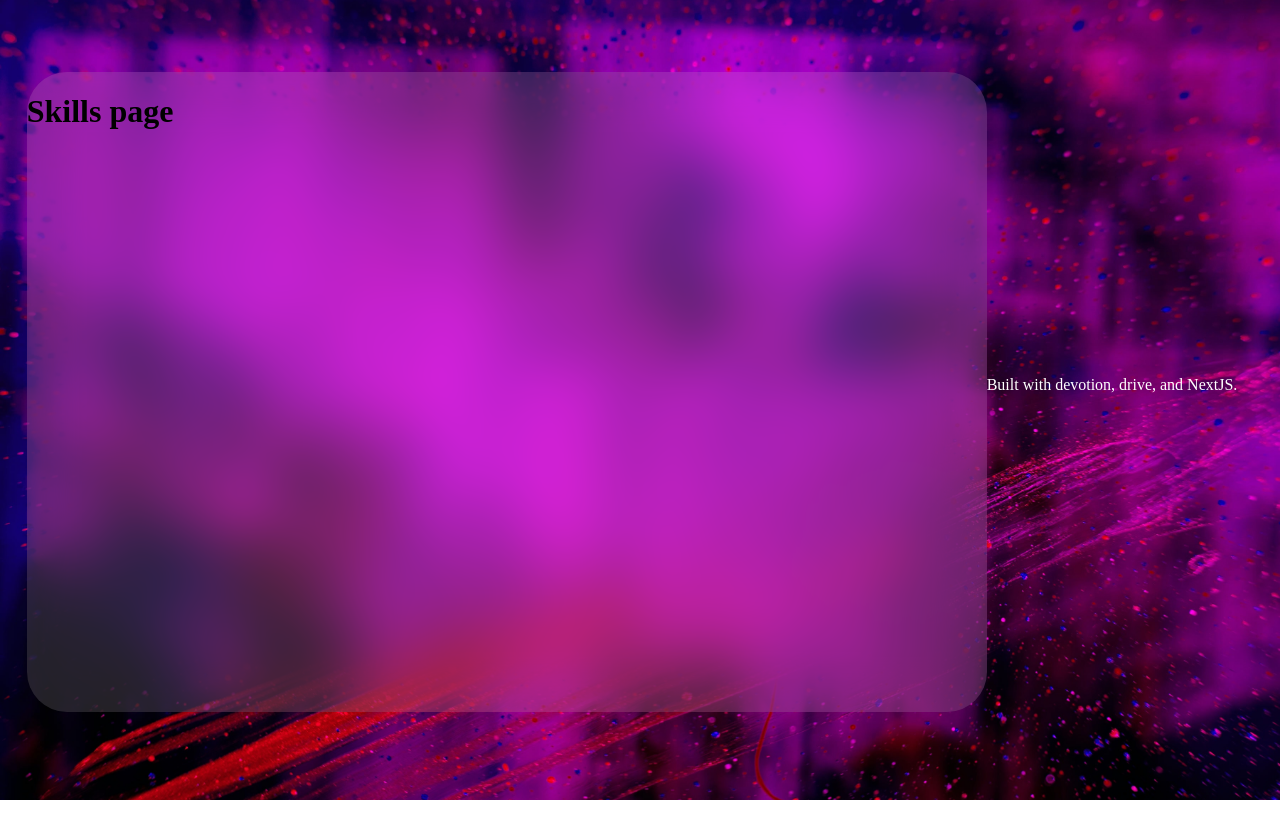
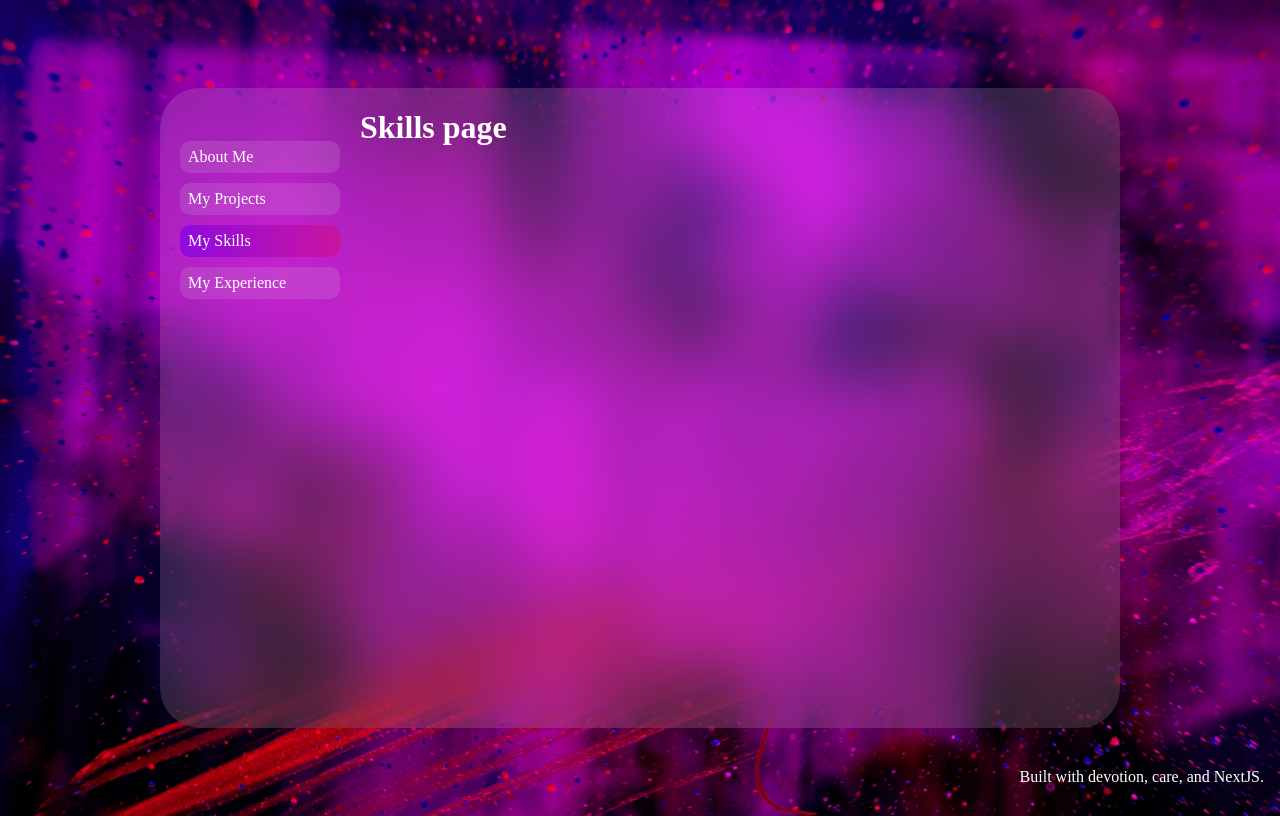
Before and after one commit to benpaulsen4/project-narcissism, a Next.js app: page /skills in a window 1280 px wide. Built offline with nearby package versions, Linux system fonts and the light colour scheme.

Commit message:
nav done

```diff
--- /dev/null
+++ b/app/NavItem.tsx
@@ -0,0 +1,39 @@
+"use client";
+
+import Link from 'next/link';
+import { usePathname } from 'next/navigation';
+
+export default function NavItem({name, url, active}: {name: string, url: string, active?: boolean}){
+    const path = usePathname();
+    return (
+        <>
+            <Link className={"navitem" + (path == url ? " navactive" : "")} href={url}>
+                {name}
+            </Link>
+
+            {/*Styles inlined because of use client*/}
+            <style>{`
+            .navitem {
+                height: 2rem;
+                background: rgba(215, 215, 215, 0.15);
+                border-radius: 10px;
+                margin: 5px 20px;
+                display: flex;
+                align-items: center;
+                justify-content: flex-start;
+                padding-left: 8px;
+                text-decoration: none;
+                color: white;
+              }
+
+              .navitem:hover {
+                background: rgba(215, 215, 215, 0.3);
+              }
+
+              .navactive {
+                background: linear-gradient(90deg, #8E0ADE 0%, rgba(230, 11, 103, 0.5) 111.9%) !important;
+              }
+            `}</style>
+        </>
+    )
+}
--- a/app/layout.tsx
+++ b/app/layout.tsx
@@ -1,16 +1,28 @@
+import NavItem from './NavItem';
 import './styles.css';
-export default function RootLayout({ children }: { children: any }){
+
+export default function RootLayout({ children }: { children: React.ReactNode }){
     return (
         <html>
-            <head></head>
+            <head>
+
+            </head>
             <body>
                 <div className="hero">
-                    {children}
+                    <aside>
+                        <NavItem name='About Me' url='/' />
+                        <NavItem name='My Projects' url='/projects' />
+                        <NavItem name='My Skills' url='/skills' />
+                        <NavItem name='My Experience' url='/experience' />
+                    </aside>
+                    <main>
+                        {children}
+                    </main>
                 </div>
+                <footer>
+                Built with devotion, care, and NextJS.
+            </footer>
             </body>
-            <footer>
-                Built with devotion, drive, and NextJS.
-            </footer>
         </html>
     )
 }
--- a/app/styles.css
+++ b/app/styles.css
@@ -1,6 +1,3 @@
-html {
-  min-height: 100vh;
-}
 body {
   background-image: url("./background.jpg");
   background-position: center;
@@ -9,7 +6,9 @@ body {
   display: flex;
   align-items: center;
   justify-content: center;
-  min-height: 96vh;
+  flex-direction: column;
+  min-height: 100vh;
+  color: white;
 }
 
 footer {
@@ -17,6 +16,21 @@ footer {
   text-align: end;
   margin-right: 1rem;
   color: white;
+  position: absolute;
+  bottom: 0;
+  right: 0;
+}
+
+aside {
+  grid-column: 1;
+  display: flex;
+  flex-direction: column;
+  margin-top: 3rem;
+  margin-bottom: 3rem;
+}
+
+main {
+  grid-column: 2;
 }
 
 .hero {
@@ -25,4 +39,6 @@ footer {
   background-color: rgba(208, 205, 205, 0.16);
   backdrop-filter: blur(25px);
   border-radius: 40px;
+  display: grid;
+  grid-template: auto / 12.5rem auto;
 }
```
